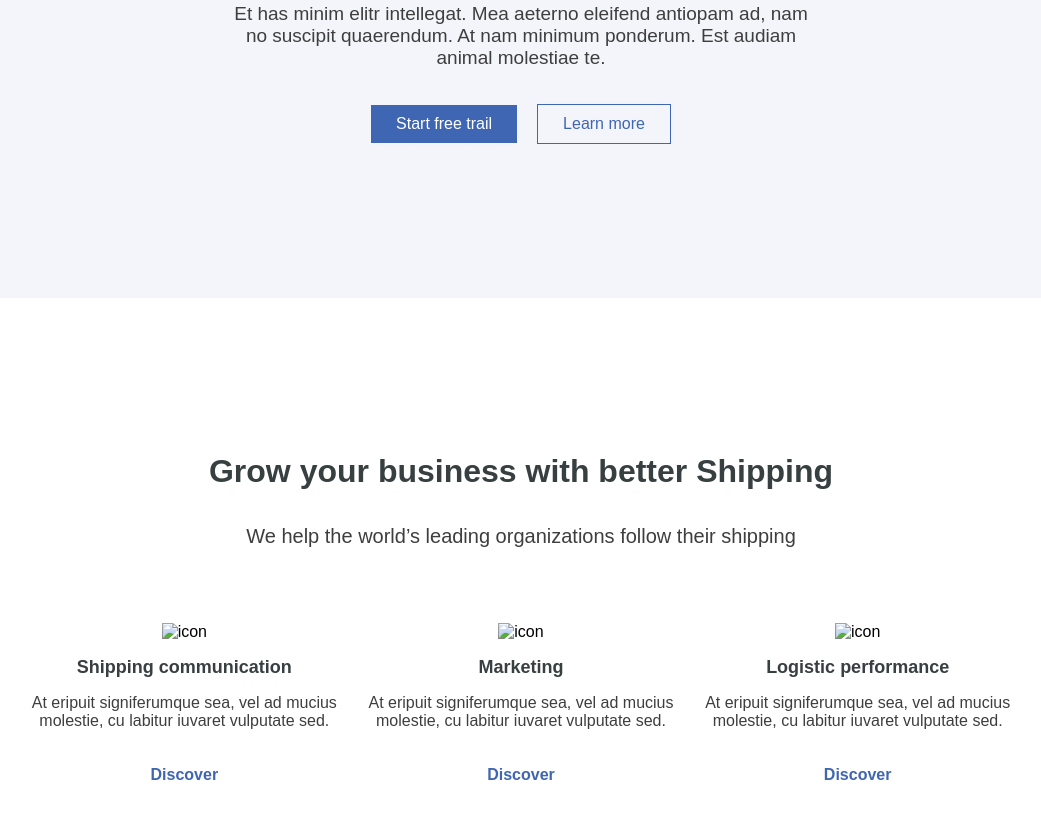
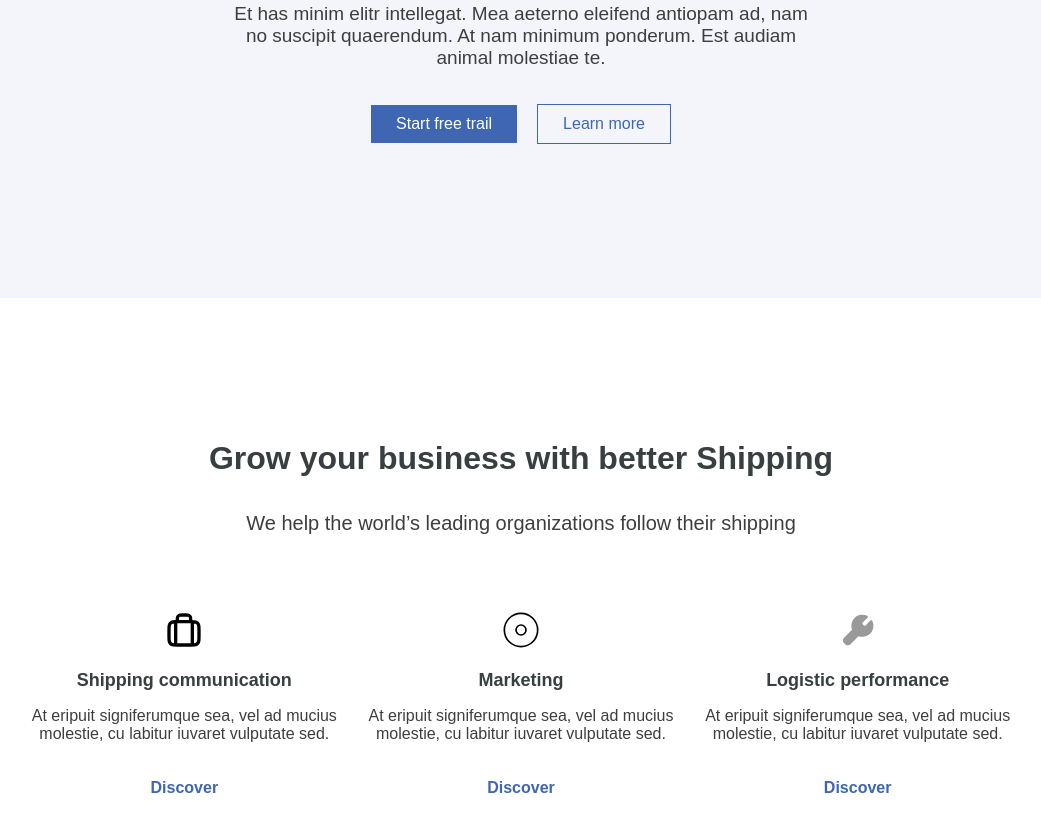
Before and after one commit to Arunbaskaran96/admavin-html, a plain HTML site: page second.html in a window 1280 px wide. Shown: the part 448-1280 px from the top of the page, without its empty margins (119-1160 px from the left). Drawn offline with Linux system fonts and the light colour scheme.

Commit message:
admavin html task

```diff
--- a/second.html
+++ b/second.html
@@ -36,7 +36,7 @@
         <div class="items">
             <div class="item">
                 <div class="image-container">
-                    <img class="icon" src="./suitcase-svgrepo-com.svg" alt="icon"/>
+                    <img class="icon" src="./icons/suitcase-svgrepo-com.svg" alt="icon"/>
                 </div>
                 <h3>Shipping communication</h3>
                 <p>At eripuit signiferumque sea, vel ad mucius molestie, cu labitur iuvaret vulputate sed.</p>
@@ -44,7 +44,7 @@
             </div>
             <div class="item">
                 <div class="image-container">
-                    <img class="icon" src="./disc-svgrepo-com.svg" alt="icon"/>
+                    <img class="icon" src="./icons/disc-svgrepo-com.svg" alt="icon"/>
                 </div>
                 <h3>Marketing</h3>
                 <p>At eripuit signiferumque sea, vel ad mucius molestie, cu labitur iuvaret vulputate sed.</p>
@@ -52,7 +52,7 @@
             </div>
             <div class="item">
                 <div class="image-container">
-                    <img class="icon" src="./setting-1-svgrepo-com.svg" alt="icon"/>
+                    <img class="icon" src="./icons/setting-1-svgrepo-com.svg" alt="icon"/>
                 </div>
                 <h3>Logistic performance</h3>
                 <p>At eripuit signiferumque sea, vel ad mucius molestie, cu labitur iuvaret vulputate sed.</p>
```
